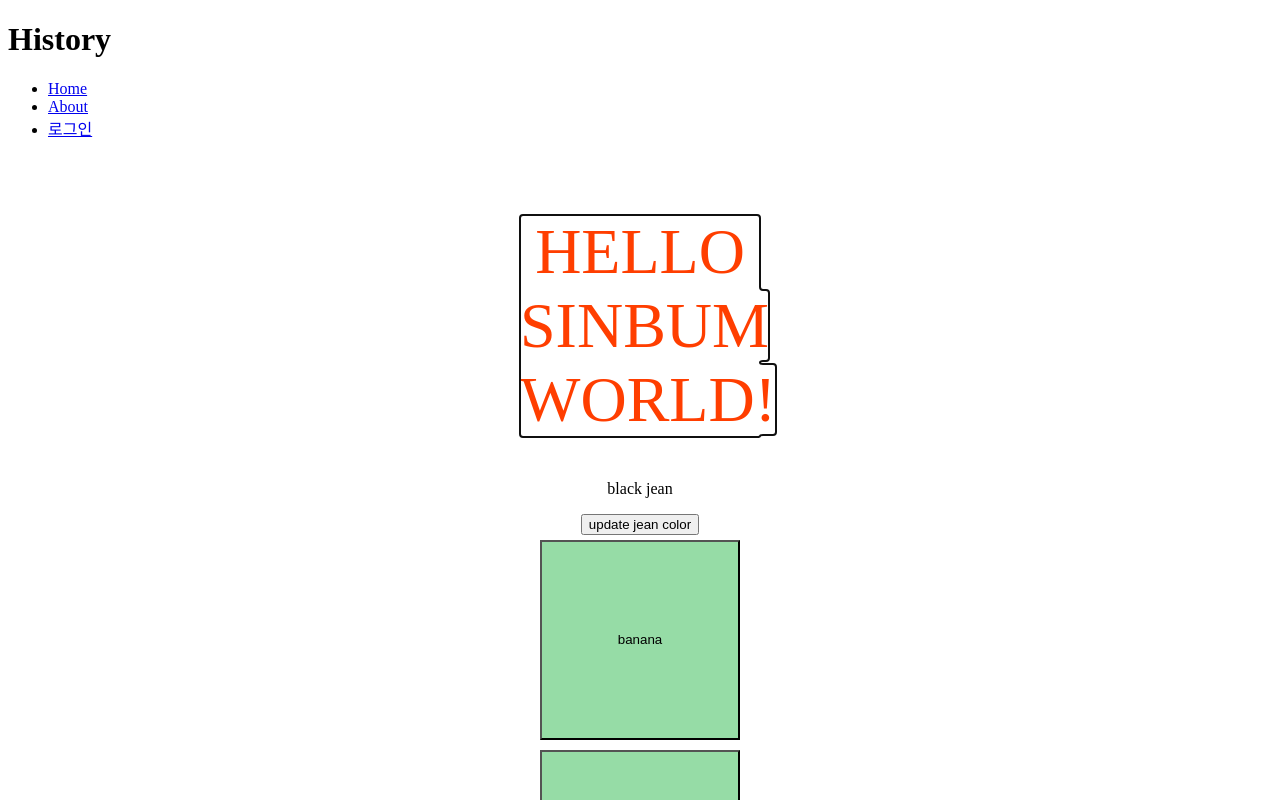
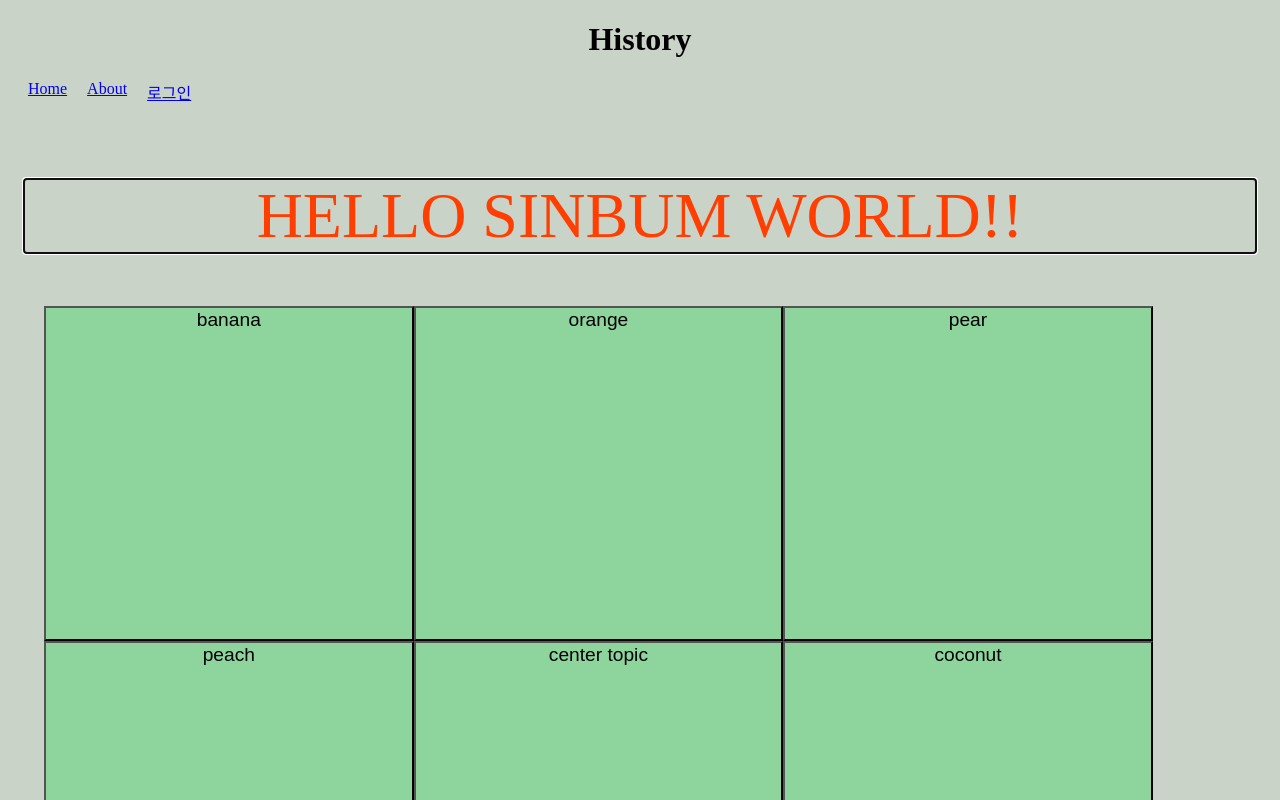
Before and after one commit to sinbum/mandal-ui, a Svelte app in the folder svelt-app/: page / in a window 1280 px wide. Shown: the top 800 px of the page. Built offline with nearby package versions, Linux system fonts and the light colour scheme.

Commit message:
샘플데이터 생성

```diff
--- a/svelt-app/public/index.html
+++ b/svelt-app/public/index.html
@@ -1,5 +1,5 @@
 <!DOCTYPE html>
-<html lang="en">
+<html lang="en" >
 
 <head>
 	<meta charset='utf-8'>
@@ -13,7 +13,7 @@
 	<script defer src='/build/bundle.js'></script>
 </head>
 
-<body>
+<body style="background-color:#CAD3C8">
 </body>
 
 </html>
--- a/svelt-app/src/App.svelte
+++ b/svelt-app/src/App.svelte
@@ -6,11 +6,9 @@
 	import Login from "./pages/login/login.svelte";
 
 
-	let name = 'world'
-
 	import { storeName } from './store.js'
 
-	$storeName = name;
+	$storeName = 'WORLD!!';
 
 
 </script>
@@ -21,7 +19,6 @@
 	</header>
 
 	<nav>
-
 		<Nav />
 	</nav>
 
--- a/svelt-app/src/pages/header/header.svelte
+++ b/svelt-app/src/pages/header/header.svelte
@@ -1 +1 @@
-<h1>History</h1>
+<h1 style="text-align: center;">History</h1>
--- a/svelt-app/src/pages/main/section/mandal.svelte
+++ b/svelt-app/src/pages/main/section/mandal.svelte
@@ -13,7 +13,7 @@ import { storeName } from "../../../store.js"
 		}
 	};
 
-	let foods = ['apple','banana','orange','pear','peach','coconut','tomato','strawberry','rasberry',];
+	let datas = ['apple','banana','orange','pear','peach','coconut','tomato','strawberry','rasberry',];
 
 	const makeArray = (mandalList) =>{
 		const result = [];
@@ -27,7 +27,10 @@ import { storeName } from "../../../store.js"
 		return result;
 	}
 
-	const arry = makeArray(foods);
+
+
+
+	const mandalList = makeArray(datas);
 
 </script>
 
@@ -37,19 +40,14 @@ import { storeName } from "../../../store.js"
 <!-- -------------------------------------------------------------------------------------------------------------------------------------------- -->
 
 
-
-
 <div class = "mainWrap">
 
-<h1>Hello SINBUM {$storeName}!</h1>
+<h1>Hello SINBUM {$storeName}</h1>
 
-<p>{color} jean</p>
-<button on:click={handleClick({color})}>update jean color</button>
+<div class="mandals">
 
-<div class="mand">
-
-    {#each arry as food (food)}
-        <button class="v2_24">{food}</button>
+    {#each mandalList as box,idx (box)}
+		<button class="mandal" >{box}</button>
     {/each}
 
 </div>
@@ -69,7 +67,7 @@ import { storeName } from "../../../store.js"
 	.mainWrap {
 		text-align: center;
 		padding: 1em;
-		max-width: 240px;
+		max-width: 100%;
 		margin: 0 auto;
 	}
 
@@ -80,9 +78,8 @@ import { storeName } from "../../../store.js"
 		font-weight: 100;
 	}
 
-	.v4_35 {
+	.mandals {
 		width: 100%;
-		height: 640px;
 		background-repeat: no-repeat;
 		background-position: center center;
 		background-size: cover;
@@ -90,20 +87,18 @@ import { storeName } from "../../../store.js"
 		margin: 10px;
 		opacity: 1;
 		position: relative;
-		top: 0px;
-		left: 0px;
 		overflow: hidden;
 	}
 
-	.v2_24 {
-		width: 200px;
-		height: 200px;
+	.mandal {
+		position: relative;
+		float: left;
+		width: 30%;
+		padding-bottom: 25%;
+		/* height: 30%; */
 		background: rgba(129,213,148,0.8299999833106995);
-		opacity: 1;
-		display: inline-block;
-		top: 10px;
-		left: 10px;
-		margin: 5px;
+		font-size: larger;
+		/* margin: 5px; */
 	}
 
 </style>
--- a/svelt-app/src/pages/nav/nav.svelte
+++ b/svelt-app/src/pages/nav/nav.svelte
@@ -7,3 +7,16 @@
     <li><Link to="about">About</Link></li>
     <li><Link to="login">로그인</Link></li>
 </ul>
+
+<style>
+    ul{
+        list-style: none;
+        padding: 0;
+        display: flex;
+    }
+
+    li{
+        padding-left: 20px;
+    }
+
+</style>
```
Also changed, not shown: svelt-app/src/sampleDatas.js (added, +49 -0 lines).
